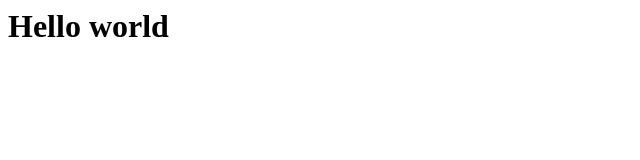
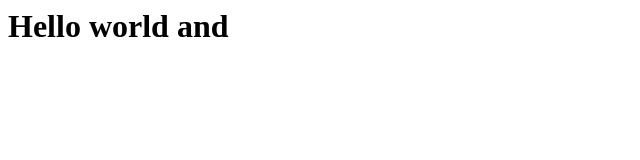
Before and after one commit to Nueleanu/Euroscola2k17, a plain HTML site: page index.html in a window 1280 px wide. Shown: the whole page, without its empty margins (0-640 px from the left). Drawn offline with Linux system fonts and the light colour scheme.

Commit message:
mnue
ast

```diff
--- a/index.html
+++ b/index.html
@@ -3,7 +3,9 @@
 <head></head>
 <body>
 
-<h1>Hello world</h1>
+
+<h1>Hello world and</h1>
+
 
 </body>
 </html>
```
